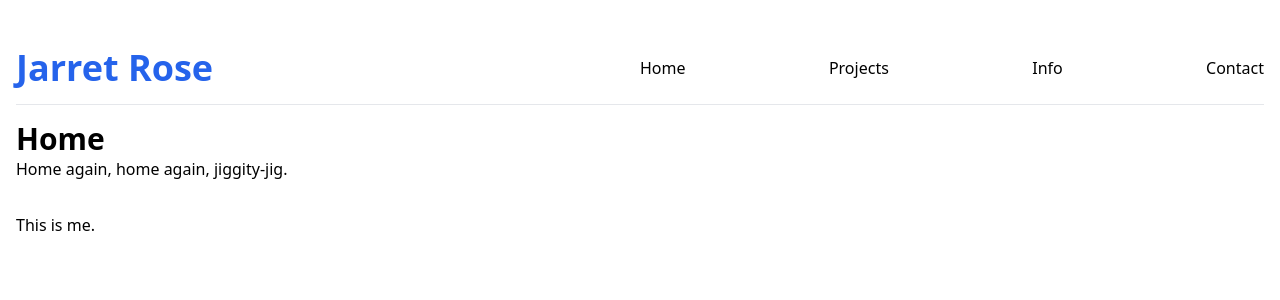
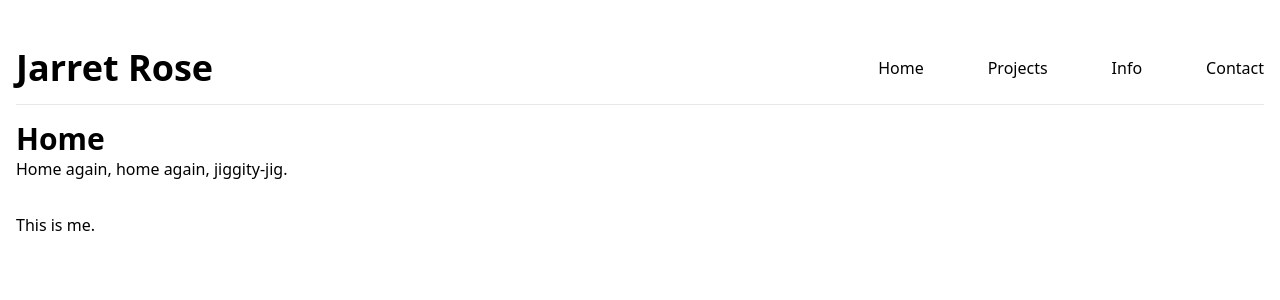
Before and after one commit to jarretrose/jarretrose.github.io, a React (Vite) app: page / in a window 1280 px wide. Shown: the top 300 px of the page. Built offline with nearby package versions, Linux system fonts and the light colour scheme.

Commit message:
Layout change.

```diff
--- a/src/components/MainTitle.tsx
+++ b/src/components/MainTitle.tsx
@@ -3,6 +3,6 @@ import './index.components.css';
 
 export const MainTitle = () => (
   <div className='flex-1'>
-    <h1 className='text-blue-600 text-4xl font-bold'>{AppTexts.NAME}</h1>
+    <h1 className='text-4xl font-bold'>{AppTexts.NAME}</h1>
   </div>
 );
--- a/src/components/NavControls.tsx
+++ b/src/components/NavControls.tsx
@@ -5,7 +5,7 @@ import './index.components.css';
 
 export const NavControls: FC = () => {
   return (
-    <div className='flex-1 flex flex-row justify-between'>
+    <div className='flex-1 flex flex-row justify-end gap-x-16'>
       <NavLink to={NavState.HOME}>{NavStateText.HOME}</NavLink>
       <NavLink to={NavState.PROJECTS}>{NavStateText.PROJECTS}</NavLink>
       <NavLink to={NavState.INFO}>{NavStateText.INFO}</NavLink>
```
